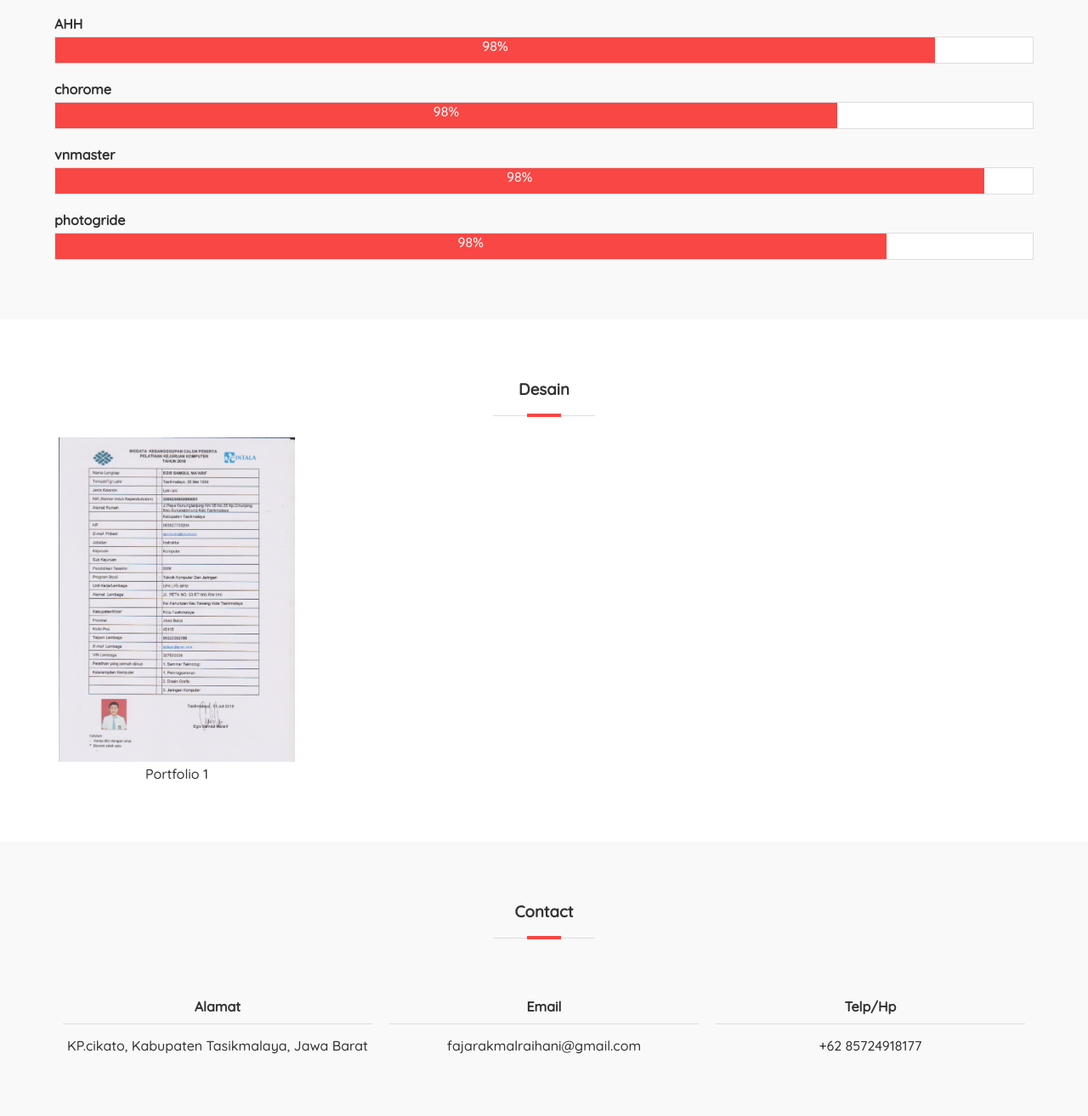
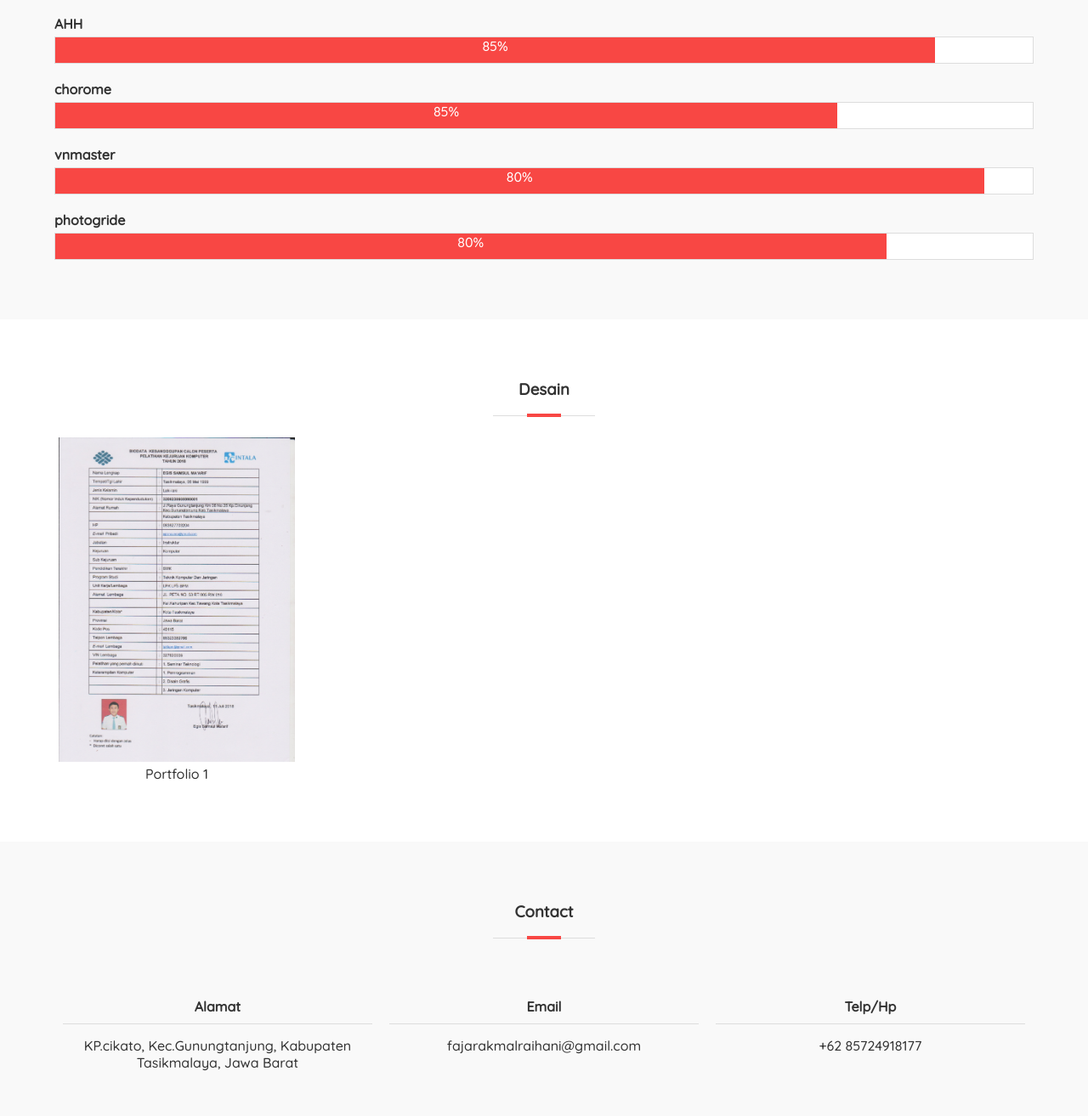
Before and after one commit to fajarakmalraihani/portofoliofajarrr, a plain HTML site: page index.html in a window 1280 px wide. Shown: the part 1034-2348 px from the top of the page at 85% size. Drawn offline with Linux system fonts and the light colour scheme.

Commit message:
Update index.html

```diff
--- a/index.html
+++ b/index.html
@@ -24,7 +24,7 @@
 		<!-- bagian header -->
 		<header>
 			<div class="container">
-				<h1><a href="">EHHKAFAJARR</a></h1>
+				<h1><a href="">FAJAR AKMAL RAIHANI</a></h1>
 				<ul>
 					<li><a href="#about">Home</a></li>
 					<li><a href="#skills">Project</a></li>
@@ -69,22 +69,22 @@
 
 				<h4>AHH</h4>
 				<div class="bar">
-					<span class="nilai css">98%</span>
+					<span class="nilai css">85%</span>
 				</div>
 
 				<h4>chorome</h4>
 				<div class="bar">
-					<span class="nilai js">98%</span>
+					<span class="nilai js">85%</span>
 				</div>
 
 				<h4>vnmaster</h4>
 				<div class="bar">
-					<span class="nilai php">98%</span>
+					<span class="nilai php">80%</span>
 				</div>
 
 				<h4>photogride</h4>
 				<div class="bar">
-					<span class="nilai ps">98%</span>
+					<span class="nilai ps">80%</span>
 				</div>
 			</div>
 		</section>
@@ -110,7 +110,7 @@
 				<h3>Contact</h3>
 				<div class="col-3">
 					<h4>Alamat</h4>
-					<p>KP.cikato, Kabupaten Tasikmalaya, Jawa Barat</p>
+					<p>KP.cikato, Kec.Gunungtanjung, Kabupaten Tasikmalaya, Jawa Barat</p>
 				</div>
 
 				<div class="col-3">
```
